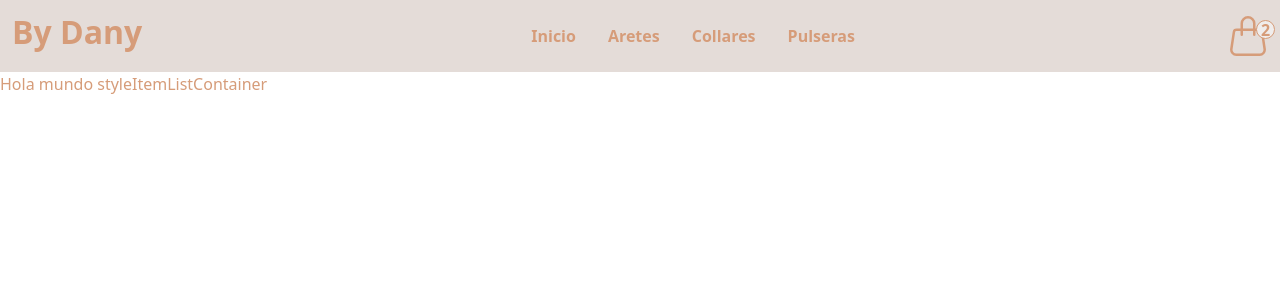
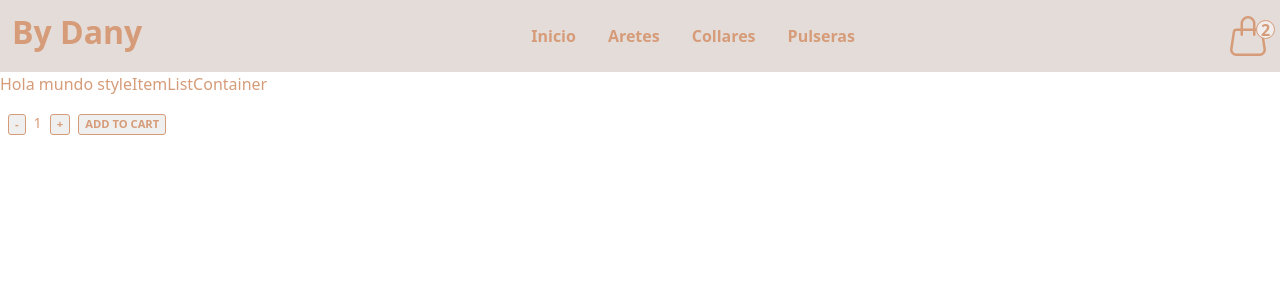
Before and after one commit to natalinunez/bydany_react_desafios, a React (Create React App) app: page / in a window 1280 px wide. Shown: the top 300 px of the page. Built offline with nearby package versions, Linux system fonts and the light colour scheme.

Commit message:
subiendo desafio 4- Contador con botón

```diff
--- a/src/App.css
+++ b/src/App.css
@@ -32,6 +32,7 @@ ul {
 .containerIconCart {
   position: relative;
 }
+
 .styleCart {
   color: #D69C79;
   font-weight: bold;
@@ -64,6 +65,28 @@ ul {
   color: #C1B0A8;
 }
 
+/* estilos por desafio de agregar contador */
+.styleButton {
+  border: 1px solid #D69C79;
+  border-radius: 3px;
+  color: #D69C79;
+  font-size: 0.7rem;
+  font-weight: bold;
+}
+
+.styleCartContainer {
+  display: flex;
+  gap: 0.5rem;
+  justify-content: flex-start;
+  align-items: baseline;
+  height: 1.5rem;
+
+}
+
+.styleSpan {
+  font-size: 0.9rem;
+  color: #D69C79;
+}
 /* para pruebas */
  /* .bordeAzul {
      border: 1px solid #230985;
--- a/src/App.js
+++ b/src/App.js
@@ -1,12 +1,13 @@
 import './App.css';
 import NavBar from './components/NavBar';
 import ItemListContainer from './components/ItemListContainer';
-
+import ItemCount from './components/ItemCount';
 function App() {
   return (
     <>
       <NavBar />
       <ItemListContainer greeting="Hola mundo styleItemListContainer" />
+      <ItemCount stock="5" initial="1"/>
     </>
   );
 }
--- a/src/components/CartWidget.js
+++ b/src/components/CartWidget.js
@@ -6,6 +6,7 @@ const CartWidget = () => {
             <BsHandbag className="styleCart bordeAzul"/>
             <div className="styleBubble bordeRojo">2</div>
         </div>
+
     );
 }
 
--- /dev/null
+++ b/src/components/ItemCount.js
@@ -0,0 +1,50 @@
+import React from "react";
+import {useState} from 'react';
+import 'bootstrap/dist/css/bootstrap.min.css';
+
+const ItemCount = (props) => {
+    let initial = +props.initial;
+    let stock = props.stock;
+
+    const [contador, setContador] = useState(initial); //HOOKS
+
+    const plus = () => {
+        if (contador < stock){
+            setContador(contador + 1);
+        }
+    }
+
+    const minus = () => {
+        if(contador >= 2) {
+            setContador(contador - 1);
+        }
+    }
+
+    const showAmount = () => {
+        alert(`You have selected ${contador} items`);
+    }
+
+    return (
+        <>
+            {/* <p className="styleItemListContainer">{greeting}</p> */}
+            <div className="styleCartContainer bordeAzul">
+                <div>
+                </div>
+                <button className="styleButton " onClick={minus}  >-</button>
+                    <span className="styleSpan">{contador}</span>
+                    <button className="styleButton " onClick={plus}>+</button>
+                <button className="styleButton" onClick={showAmount}>
+                    ADD TO CART
+                </button>
+            </div>
+
+
+            {/* <p>{contador} estrellas</p>
+            <button onClick={plus}>Sumar</button>
+            <button onClick={minus}>Restar</button>
+            <button onClick={showAmount}>ADD TO CART</button> */}
+        </>
+    );
+}
+
+export default ItemCount;
```
